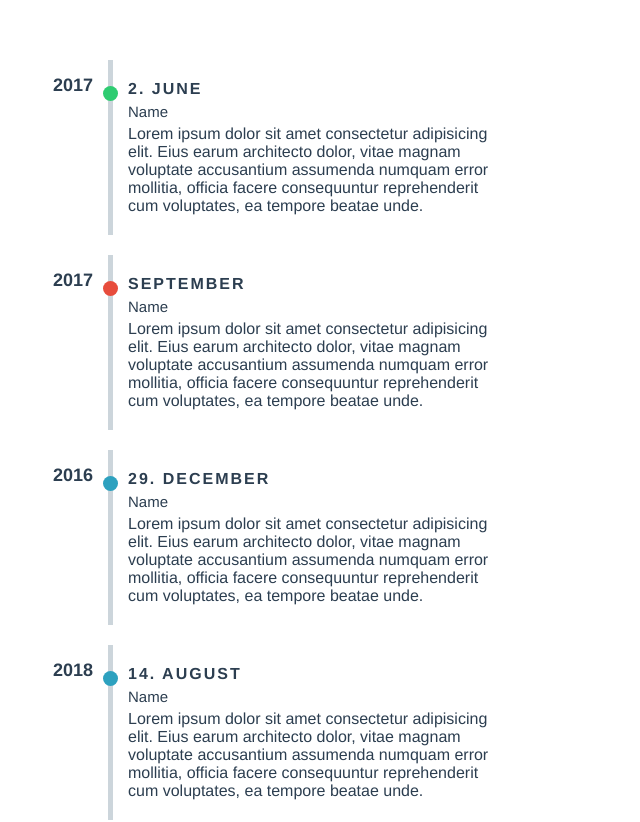
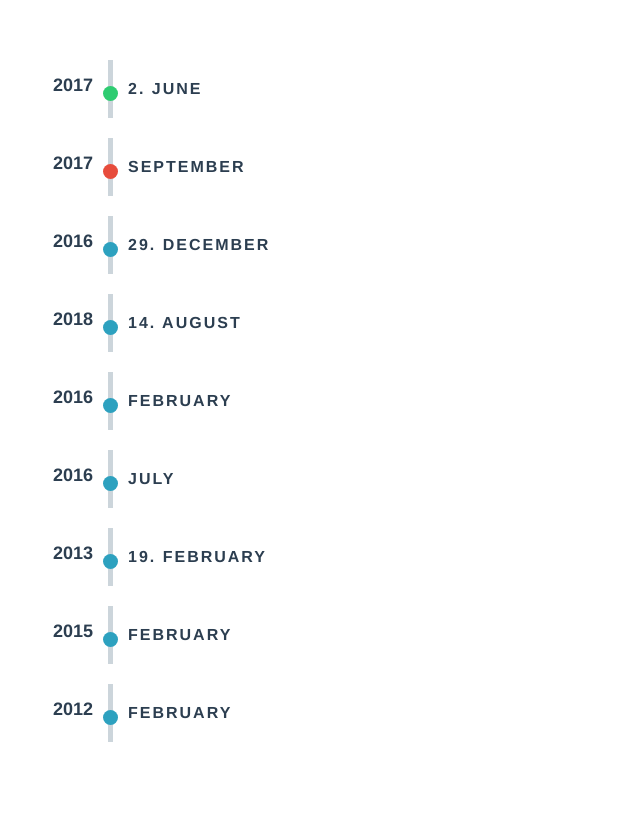
Before and after one commit to pablosirera/timeline-vuejs, a Vue app: page / in a window 1280 px wide. Shown: the top 822 px of the page, without its empty margins (0-640 px from the left). After the commit the page ends 800 px from the top, so only its background shows below. Built offline with nearby package versions, Linux system fonts and the light colour scheme.

Commit message:
insertin v-slot and updating readme

```diff
--- a/src/components/Timeline.vue
+++ b/src/components/Timeline.vue
@@ -15,7 +15,11 @@
           :item-timeline="timelineContent"
           :date-locale="dateLocale"
           :color-dots="colorDots"
-        />
+        >
+          <template v-slot:overwrite="{ item }">
+            <slot name="overwrite" :item="item"></slot>
+          </template>
+        </TimelineItem>
       </div>
     </div>
     <p v-else>{{ messageWhenNoItems }}</p>
--- a/src/components/TimelineItem.vue
+++ b/src/components/TimelineItem.vue
@@ -3,8 +3,11 @@
     <div class="item">
       <span :style="getBackgroundColour(itemTimeline.color)" class="dot" />
       <h3 class="date-item">{{ getFormattedDate(itemTimeline) }}</h3>
-      <h4 class="title-item" v-html="itemTimeline.title" />
-      <p class="description-item" v-html="itemTimeline.description" />
+      <template v-if="$slots.overwrite">
+        <h4 class="title-item" v-html="itemTimeline.title" />
+        <p class="description-item" v-html="itemTimeline.description" />
+      </template>
+      <slot v-else name="overwrite" :item="itemTimeline"></slot>
     </div>
   </section>
 </template>
```
Also changed, not shown: 1 other file (tests, documents, lock files or other folders).
